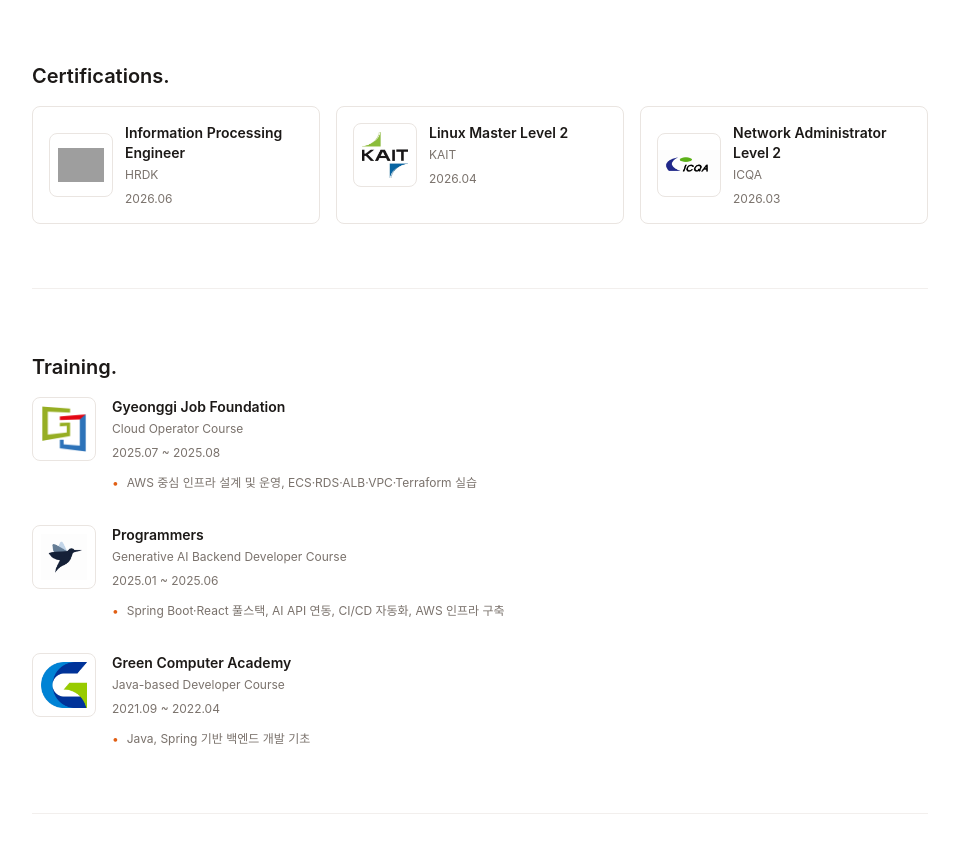
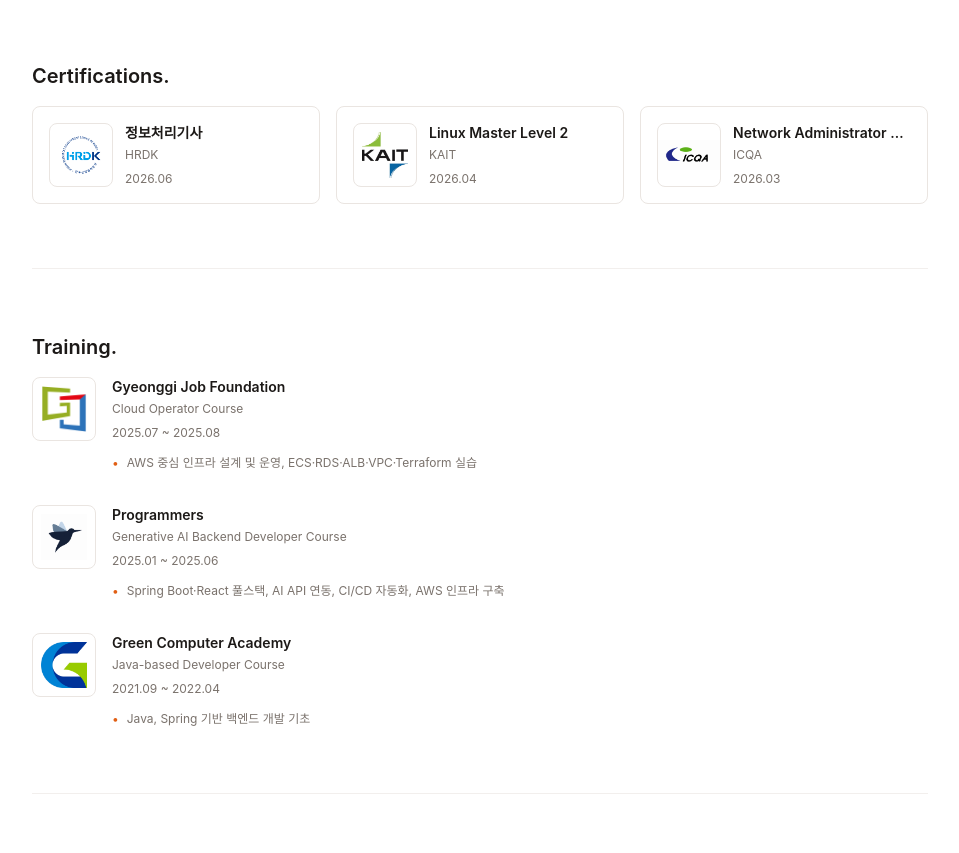
Before and after one commit to imjwoo/imjw-blog, a Next.js app: page /about in a window 1280 px wide. Shown: the part 940-1793 px from the top of the page, without its empty margins (160-1119 px from the left). Built offline with nearby package versions, Linux system fonts and the light colour scheme; grey boxes are pictures that could not be loaded.

Commit message:
Add certification image to about

```diff
--- a/app/about/page.tsx
+++ b/app/about/page.tsx
@@ -61,11 +61,11 @@ const experience: TimelineItem[] = [
 
 const certifications: CertificationItem[] = [
   {
-    title: "Information Processing Engineer",
+    title: "정보처리기사",
     issuer: "HRDK",
     date: "2026.06",
     logo: publicPath("/images/about/information-processing-engineer.png"),
-    logoAlt: "Information Processing Engineer badge",
+    logoAlt: "Information Processing Engineer logo",
   },
   {
     title: "Linux Master Level 2",
@@ -219,7 +219,7 @@ export default function AboutPage() {
               <div className="flex items-center gap-3">
                 <LogoBox src={item.logo} alt={item.logoAlt} imageClassName={item.logoClassName} />
                 <div className="min-w-0 flex-1">
-                  <div className="text-sm font-semibold">{item.title}</div>
+                  <div className="truncate text-sm font-semibold">{item.title}</div>
                   <div className="mt-1 text-xs text-muted-foreground">{item.issuer}</div>
                   <div className="mt-2 text-xs text-muted-foreground">{item.date}</div>
                 </div>
```
Also changed, not shown: public/images/about/information-processing-engineer.png (added).
